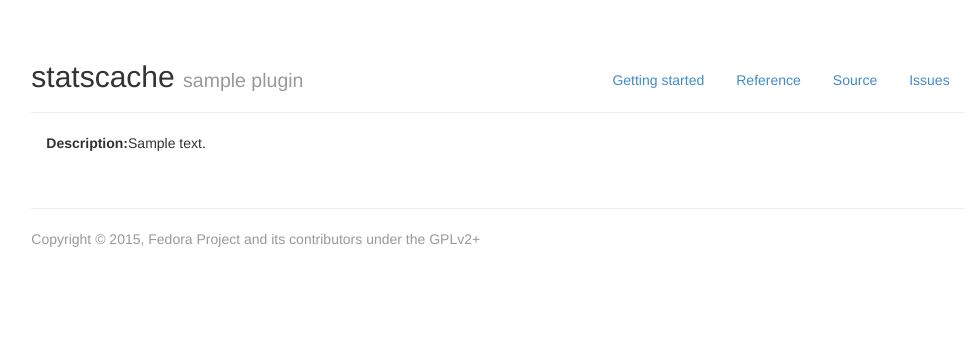
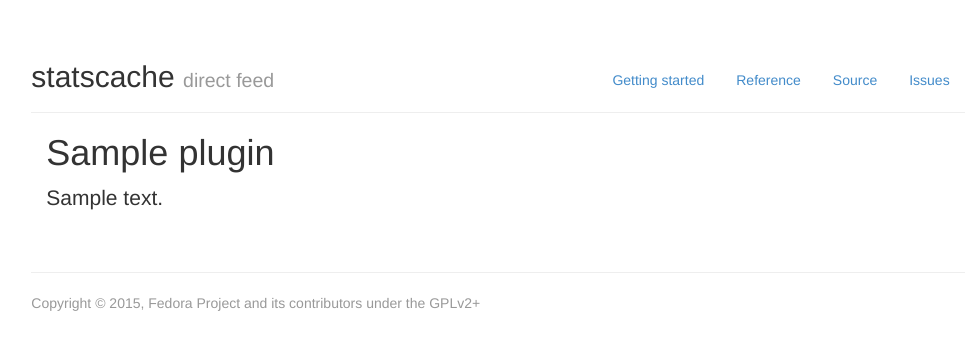
Before and after one commit to fedora-infra/statscache, a Flask app: template statscache/templates/feed.html in a window 1280 px wide. Shown: the top 350 px of the page, without its empty margins (142-1122 px from the left). Run offline with Flask 2, Linux system fonts and the light colour scheme; the template is opened without the code that fills it: most values are stand-ins (such as "Sample title", 1, 10 or a date in 2020); parts of the project's set-up code (start-up, migrations or seed data) failed here and were passed over; some libraries are stand-ins or nearby versions.

Commit message:
Visual updates to model feed web page
Include plugin description, rephrase page description, and move the name of the
plugin/model into the heading of the leading paragraph instead of the byline.

```diff
--- a/statscache/templates/feed.html
+++ b/statscache/templates/feed.html
@@ -1,8 +1,8 @@
 {% extends "layout.html" %}
 {% block title %}{{ plugin.name.lower() }}{% endblock %}
-{% block byline %}{{ plugin.name.lower() }}{% endblock %}
+{% block byline %}direct feed{% endblock %}
 {% block head %}
-	<meta name="description" content="View of statscache feed">
+	<meta name="description" content="Raw feed of '{{ plugin.ident }}' model">
 	<link rel="stylesheet"
 		  type="text/css"
 		  href="{{ url_for('static', filename='style/feed.css') }}" >
@@ -63,7 +63,10 @@
 	</script>
 {% endblock %}
 {% block body %}
-	<p><label>Description: </label>{{ plugin.description }}</p>
+	<div class="lead">
+		<h1>{{ plugin.name }}</h1>
+		<p>{{ plugin.description }}</p>
+	</div>
 	<table class="table">
 		<thead></thead>
 		<tbody></tbody>
```
